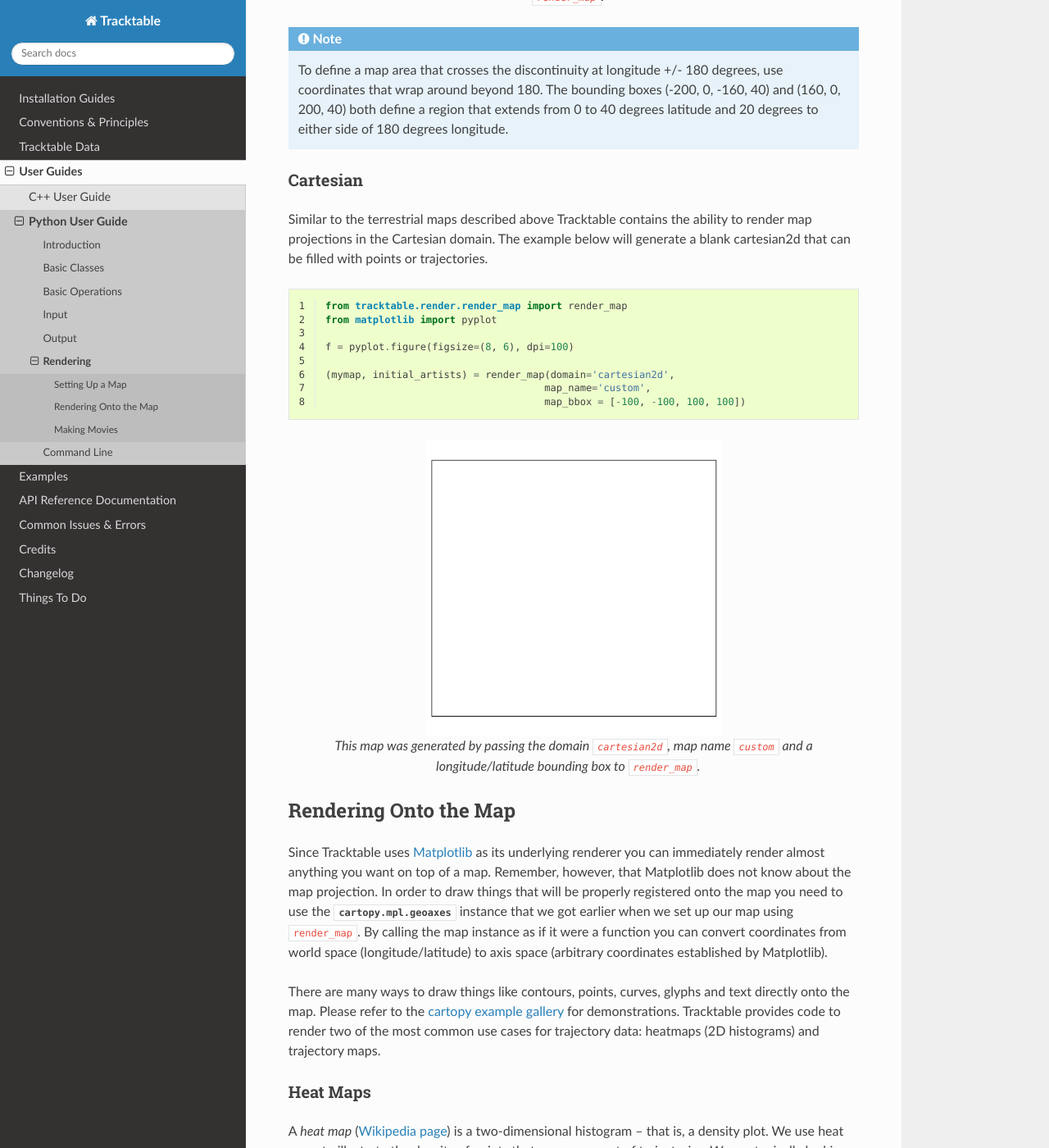
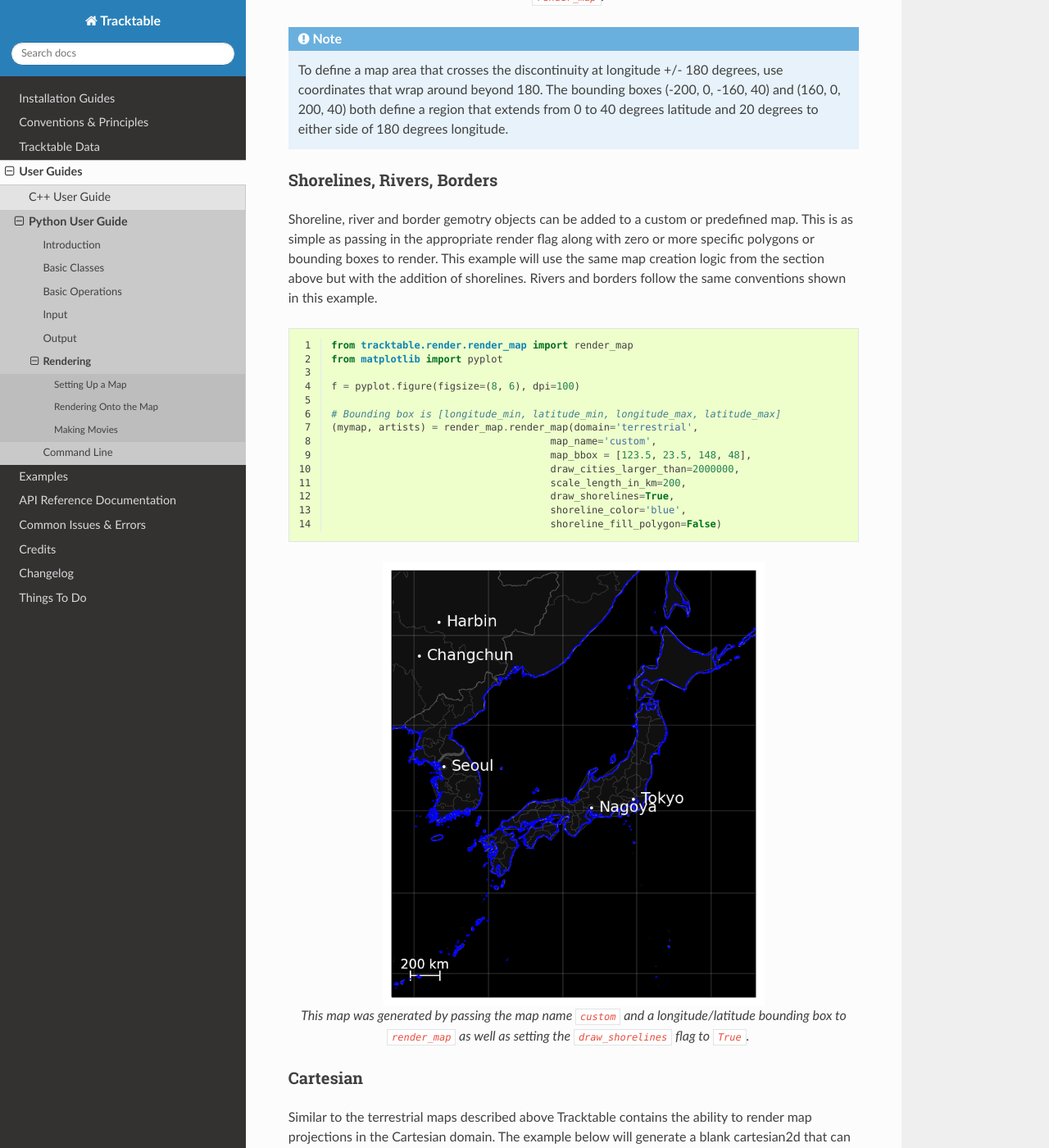
Before and after one commit to sandialabs/tracktable-docs, a Sphinx documentation site: the page built from Documentation/user_guides/python/rendering.rst, in a window 1280 px wide and 1400 px high, scrolled down 6224 px. Shown: the whole window at 82% size. Built offline with Sphinx 7.4.7 and the Read the Docs theme 2.0.0, drawn with Linux system fonts in a browser that asks for light colours; pages that are not in the unit, such as notebooks, are missing from menus; the version number could not be read and is left out.

Commit message:
Resolve "add coastal data access to Tracktable"

```diff
--- a/Documentation/api/python/tracktable.info.rst
+++ b/Documentation/api/python/tracktable.info.rst
@@ -10,8 +10,11 @@ Submodules
    :maxdepth: 2
 
    tracktable.info.airports.rst
+   tracktable.info.borders.rst
    tracktable.info.cities.rst
    tracktable.info.ports.rst
+   tracktable.info.rivers.rst
+   tracktable.info.shorelines.rst
    tracktable.info.timezones.rst
 
 ---------------
--- a/Documentation/credits.rst
+++ b/Documentation/credits.rst
@@ -37,8 +37,10 @@ Third-Party Software
 
 We include databases of cities (from `MaxMind
 <http://www.maxmind.com>`_), time zone boundaries (from `Eric Muller <http://efele.net/maps/tz/world/>`_),
-airports (from `Arash Partow <http://www.partow.net/miscellaneous/airportdatabase>`_)
-and ports (from `National Geospatial-Intelligence Agency <https://msi.nga.mil/Publications/WPI>`_) in tracktable.
+airports (from `Arash Partow <http://www.partow.net/miscellaneous/airportdatabase>`_),
+ports (from `National Geospatial-Intelligence Agency <https://msi.nga.mil/Publications/WPI>`_) and
+coastlines, lakes, rivers and borders (from `Global Self-consistent Hierarchical High-resolution Geography <https://www.soest.hawaii.edu/pwessel/gshhg/>`_)
+in tracktable.
 
 Their licenses are reproduced in full in the file ``LICENSE.html`` in
 the root directory of the tracktable distribution. In this section we
--- a/Documentation/examples/examples.rst
+++ b/Documentation/examples/examples.rst
@@ -70,6 +70,7 @@ Tutorials
       tut5C [label="Tutorial 5C: Heatmap Trajectory Visualization"];
       tut5D [label="Tutorial 5D: Trajectory Visualization For Print"];
       tut5E [label="Tutorial 5E: Airport & Port Visualization"];
+      tut5F [label="Tutorial 5F: Shoreline, River & Border Visualization"];
       tut6 [label="Tutorial 6: Filtering"];
 
       tut1 -> tut2;
--- a/Documentation/user_guides/python/rendering.rst
+++ b/Documentation/user_guides/python/rendering.rst
@@ -251,6 +251,45 @@ population is larger than 2 million.
           to 40 degrees latitude and 20 degrees to either side of 180
           degrees longitude.
 
+.. _user-guide-python-shoreline-river-border-map:
+
+Shorelines, Rivers, Borders
+----------------------------
+
+Shoreline, river and border gemotry objects can be added to a custom
+or predefined map. This is as simple as passing in the appropriate render
+flag along with zero or more specific polygons or bounding boxes to render.
+This example will use the same map creation logic from the section above but
+with the addition of shorelines. Rivers and borders follow the same conventions
+shown in this example.
+
+.. code-block:: python
+   :linenos:
+
+   from tracktable.render.render_map import render_map
+   from matplotlib import pyplot
+
+   f = pyplot.figure(figsize=(8, 6), dpi=100)
+
+   # Bounding box is [longitude_min, latitude_min, longitude_max, latitude_max]
+   (mymap, artists) = render_map.render_map(domain='terrestrial',
+                                        map_name='custom',
+                                        map_bbox = [123.5, 23.5, 148, 48],
+                                        draw_cities_larger_than=2000000,
+                                        scale_length_in_km=200,
+                                        draw_shorelines=True,
+                                        shoreline_color='blue',
+                                        shoreline_fill_polygon=False)
+
+.. figure:: ../../images/JapanKoreaShorelines.png
+   :scale: 75%
+   :alt: Map of Japan and Korea with shorelines highlighted
+   :align: center
+
+   This map was generated by passing the map name ``custom`` and a
+   longitude/latitude bounding box to ``render_map`` as well as setting
+   the ``draw_shorelines`` flag to ``True``.
+
 .. _user-guide-python-cartesian-map:
 
 Cartesian
```
Also changed, not shown: other parts of Documentation/examples/examples.rst (+2 -0 lines), Documentation/api/python/tracktable.info.borders.rst (added, +13 -0 lines), Documentation/api/python/tracktable.info.rivers.rst (added, +13 -0 lines), Documentation/api/python/tracktable.info.shorelines.rst (added, +13 -0 lines), Documentation/images/JapanKoreaShorelines.png (added), 4 other files.
